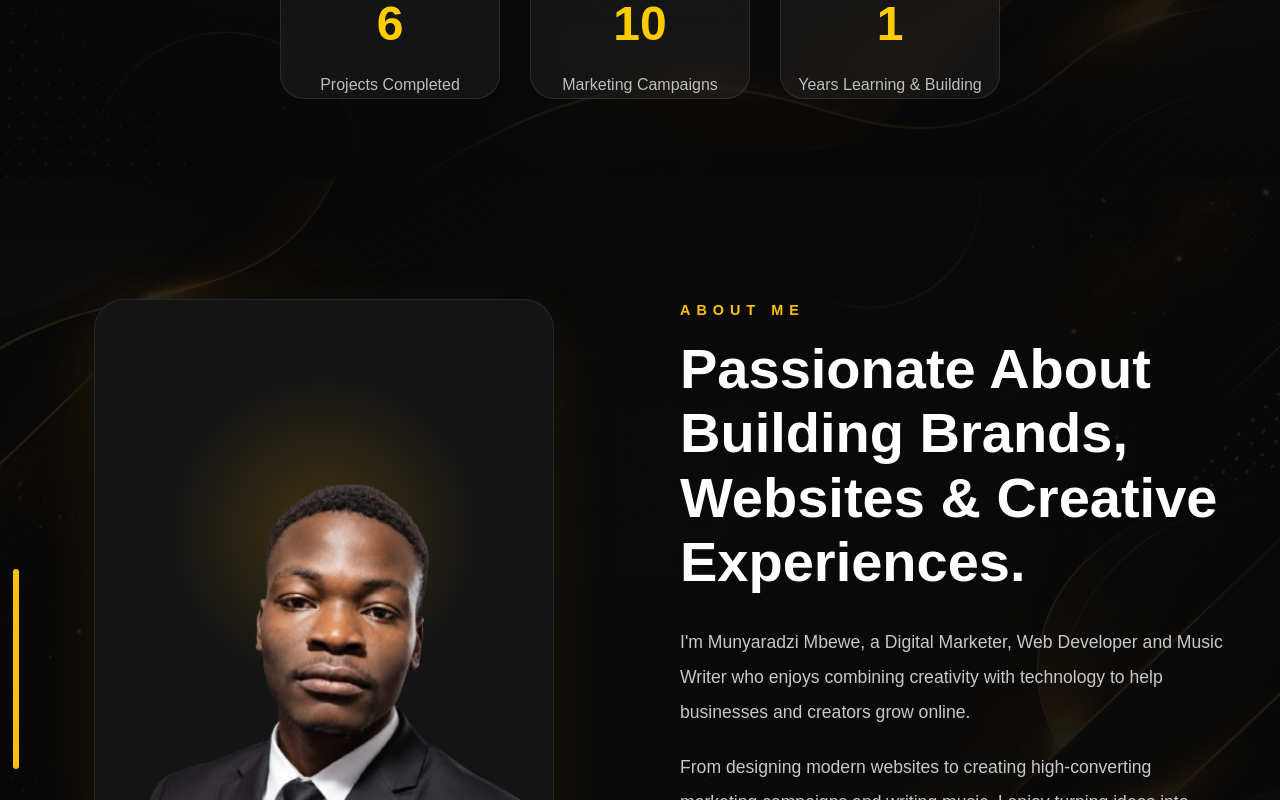
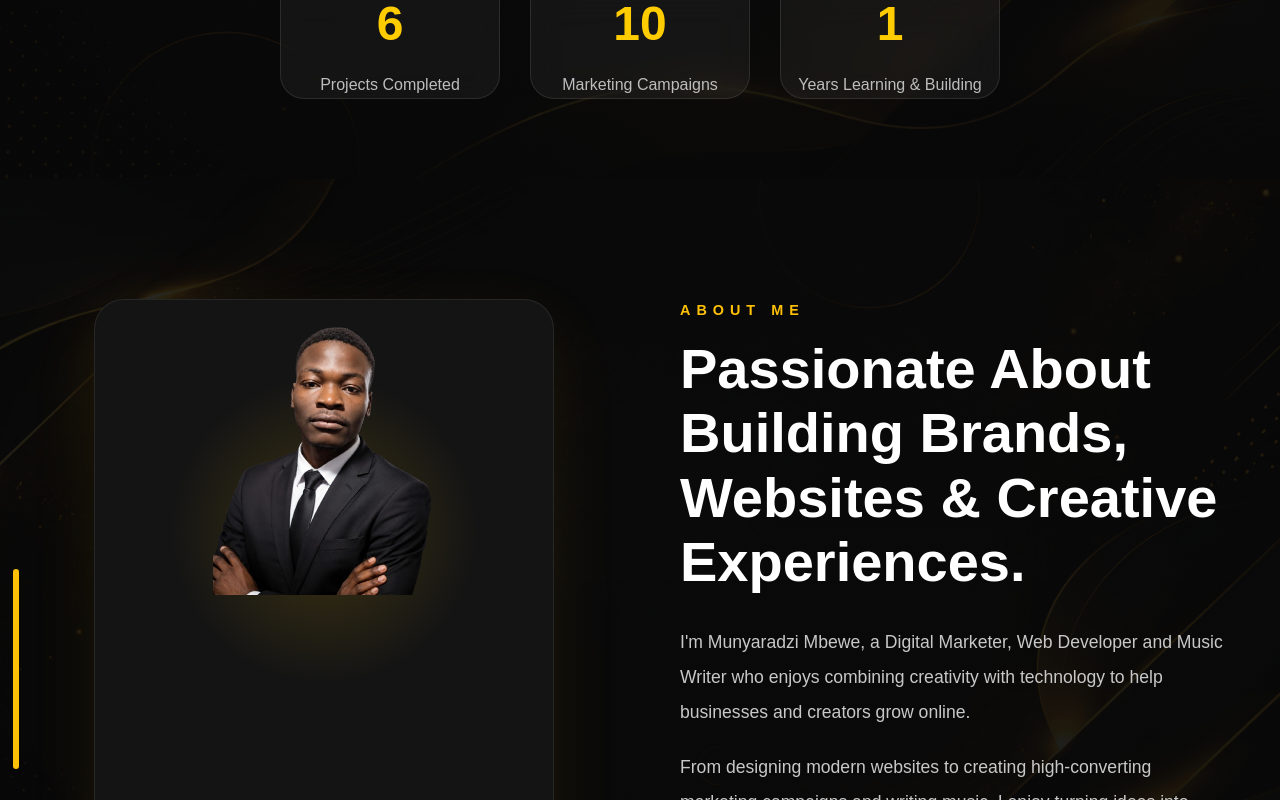
Before and after one commit to munya-meister/My-portfolio, a React (Vite) app: page / in a window 1280 px wide. Shown: the part 718-1518 px from the top of the page. Built offline with nearby package versions, Linux system fonts and the light colour scheme; no server answers.

Commit message:
about image

```diff
--- a/src/components/about/about.css
+++ b/src/components/about/about.css
@@ -63,7 +63,7 @@
 
     width:460px;
 
-    height:60%;
+    height:40%;
 
     min-height:740px;
 
@@ -94,7 +94,7 @@
 .image-card img{
 
     width:100%;
-    height:100%;
+    height:40%;
 
     object-fit:contain;
 
```
